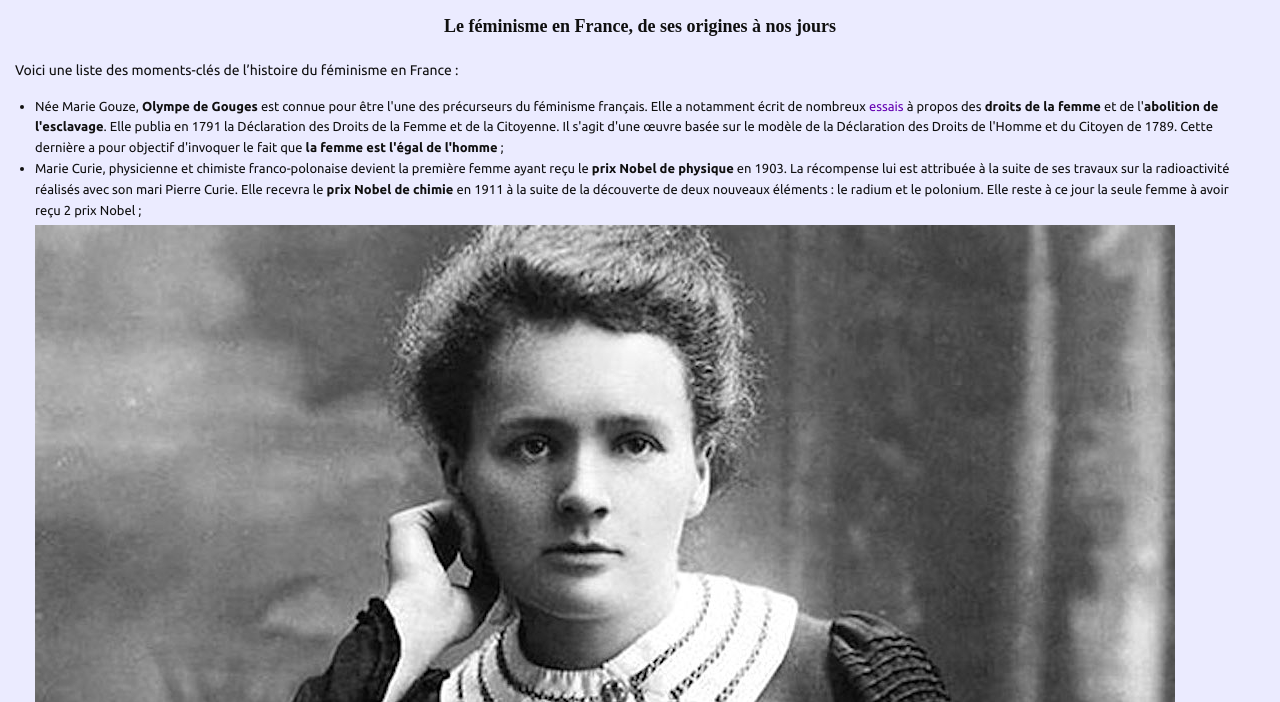
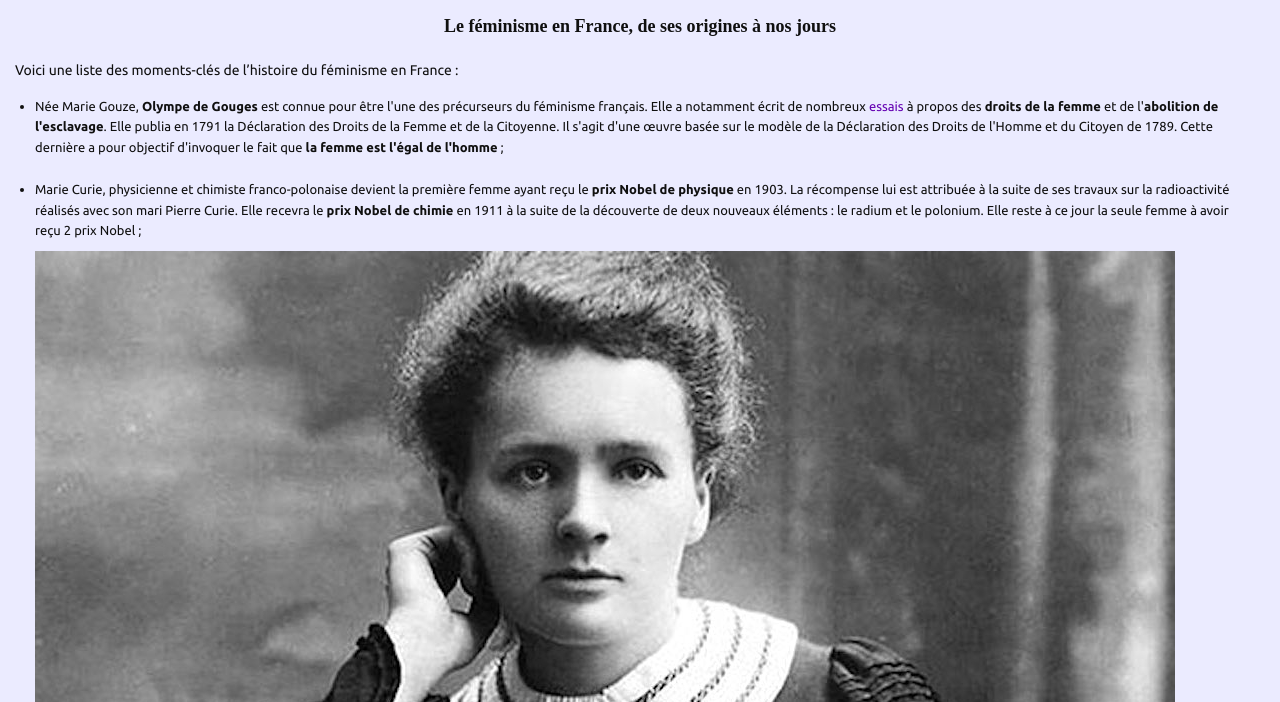
Before and after one commit to monturet-matthieu/Projet-S1, a plain HTML site: page histoire-du-feminisme.html in a window 1280 px wide. Shown: the part 98-800 px from the top of the page. Drawn offline with nearby package versions, Linux system fonts and the light colour scheme; a web font is replaced by a local one.

Commit message:
correction page histoire du féminisme

```diff
--- a/assets/css/component/article.css
+++ b/assets/css/component/article.css
@@ -43,7 +43,7 @@
 }
 
 .list__img {
-    margin-top: var(--space1x);
+    margin-top: var(--space2x);
 }
 
 .list__img--mlf {
```
Also changed, not shown: histoire-du-feminisme.html (+14 -0 lines).
